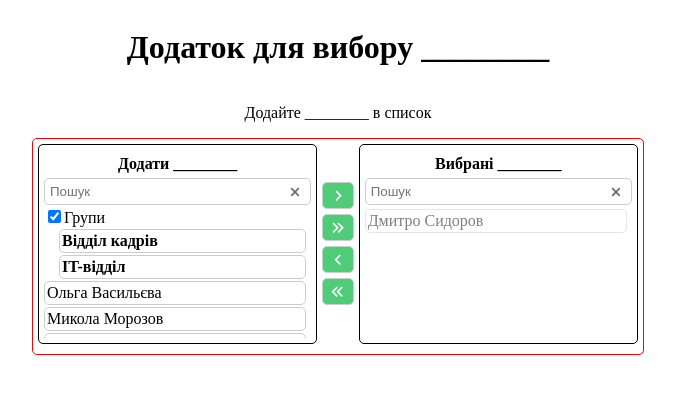
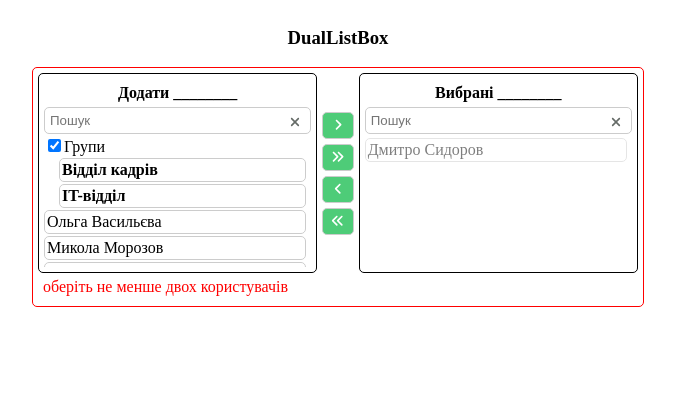
Before and after one commit to butkodenis/UI, a React (Vite) app: page / in a window 1280 px wide. Shown: the top 394 px of the page, without its empty margins (302-977 px from the left). Built offline with nearby package versions, Linux system fonts and the light colour scheme.

Commit message:
Добавлена валидация для выбора пользователей в компоненте App, обновлена логика обработки выбранных элементов и фильтрации доступных. Обновлены данные в mockData.

```diff
--- a/src/App.tsx
+++ b/src/App.tsx
@@ -1,4 +1,4 @@
-import { useState } from 'react';
+import { useState, useEffect } from 'react';
 import './styles/scss/app.scss';
 import DualListBox from './ui/components/DualListBox/DualListBox';
 
@@ -15,20 +15,55 @@ function App() {
   const [availableList, setAvailableList] = useState<ListItem[]>(initialAvailableList);
   const [selectedList, setSelectedList] = useState<ListItem[]>(initialSelectedList);
 
+  useEffect(() => {
+    if (selectedList.length < 2) {
+      setInvalidMessage('оберіть не менше двох користувачів');
+    } else {
+      setInvalidMessage('');
+    }
+  }, [selectedList]);
+
   const handleSelectedChange = (selectedItems: ListItem[]) => {
-    console.log('selectedItems:', selectedItems);
+    console.log('selectedItems  (Обновленый массив выбраных от компонента): ', selectedItems);
+    console.log('selectedList (Текущий стейт род. выбраных): ', selectedList);
+    console.log('availableList (Текущий стейт род. доступных): ', availableList);
 
-    const updatedSelectedItems = selectedItems.flatMap((item) => (item.isGroup ? getGroupUsers(item.id) : item));
+    // Заменяем группы на пользователей
+    const updatedSelectedItems = selectedItems.flatMap((item) => {
+      if (item.isGroup) {
+        const groupItems = getGroupItems(item.id);
+        // удаляем дубли если есть уже в списке выбранных
+        const newGroupItems = groupItems.filter(
+          (groupItem) => !selectedItems.some((selectedItem) => selectedItem.id === groupItem.id)
+        );
 
-    const updatedAvailableList = availableList.filter((item) => item.isGroup || !updatedSelectedItems.includes(item));
-    console.log('updatedSelectedItems:', updatedSelectedItems);
+        return newGroupItems;
+      }
+      return item;
+    });
+    //
+
+    // Проверяем наличие выбранных элементов в массиве доступных элементов и удаляем их
+    const newSelectedItems = updatedSelectedItems.filter((item) => !selectedList.includes(item));
+    const removedSelectedItems = selectedList.filter((item) => !updatedSelectedItems.includes(item));
+
+    // Обновляем массив доступных элементов
+    const updatedAvailableList = [
+      ...availableList.filter((item) => !newSelectedItems.includes(item)), // удаляем выбранные элементы из доступных
+      ...removedSelectedItems.filter((item) => !item.isGroup), // добавляем удаленные элементы в доступные
+    ];
+
+    // Удаляем пользователей, добавленных через группу, из availableList
+    const finalAvailableList = updatedAvailableList.filter(
+      (item) => !updatedSelectedItems.some((selectedItem) => selectedItem.id === item.id)
+    );
+
     // Обновляем состояния списков
-    setAvailableList(updatedAvailableList);
+    setAvailableList(finalAvailableList);
     setSelectedList(updatedSelectedItems);
   };
 
-  const getGroupUsers = (id: string) => {
-    console.log('UUID группи:', id);
+  const getGroupItems = (id: string) => {
     switch (id) {
       case '550e8400-e29b-41d4-a716-446655440003':
         return group1;
@@ -43,15 +78,14 @@ function App() {
   return (
     <div className="App">
       <div className="wrapper">
-        <h1>Додаток для вибору ________</h1>
-        <p>Додайте ________ в список</p>
+        <h3>DualListBox</h3>
         <DualListBox
           labelOptions="Додати ________"
           labelSelected="Вибрані ________"
           placeholder="Placeholder"
           options={availableList}
           selectedValues={selectedList}
-          isInvalid={true}
+          isInvalid={selectedList.length < 2}
           disabled={false}
           invalidMessage={invalidMessage}
           clearable={true}
--- a/src/mockData/data.ts
+++ b/src/mockData/data.ts
@@ -58,30 +58,26 @@ export const selectedList = [
 
 export const group1 = [
   {
-    id: '550e8400-e29b-41d4-a716-446655440806',
-    label: 'Ольга Музика',
+    id: '550e8400-e29b-41d4-a716-446655440010',
+    label: 'Андрій Лисенко',
   },
   {
-    id: '550e8400-e29b-41d4-a716-446655440807',
-    label: 'Микола Деревянко',
+    id: '550e8400-e29b-41d4-a716-446655440011',
+    label: 'Марина Шевченко',
   },
   {
-    id: '550e8400-e29b-41d4-a716-446655440808',
-    label: 'Тетяна Пресняк',
+    id: '550e8400-e29b-41d4-a716-446655440012',
+    label: 'Віталій Гончарук',
   },
 ];
 
 export const group2 = [
   {
-    id: '550e8400-e29b-41d4-a716-446655440809',
-    label: 'Іван Іванов',
+    id: '550e8400-e29b-41d4-a716-446655440012',
+    label: 'Віталій Гончарук',
   },
   {
-    id: '550e8400-e29b-41d4-a716-446655440810',
-    label: 'Марія Петрова',
-  },
-  {
-    id: '550e8400-e29b-41d4-a716-446655440811',
-    label: 'Олександр Сидоренко',
+    id: '550e8400-e29b-41d4-a716-446655440013',
+    label: 'Світлана Романенко',
   },
 ];
--- a/src/ui/components/DualListBox/DualListBox.tsx
+++ b/src/ui/components/DualListBox/DualListBox.tsx
@@ -22,10 +22,12 @@ const DualListBox: React.FC<DualListBoxProps> = (props) => {
     setAvailableItems(props.options);
   }, [props.options]);
 
+  // Фильтруем доступные элементы
   const filteredAvailableItems = availableItems
     .filter((item) => item.label.toLowerCase().includes(filterAvailable.toLowerCase()))
     .filter((item) => isGroupVisible || !item.isGroup);
 
+  // Фильтруем выбранные элементы
   const filteredSelectedItems = selectedItems.filter((item) =>
     item.label.toLowerCase().includes(filterSelected.toLowerCase())
   );
@@ -60,10 +62,10 @@ const DualListBox: React.FC<DualListBoxProps> = (props) => {
     }
   };
 
-  // Функция для перемещения всех элементов в выбранные
+  // Функция для перемещения всех элементов в выбранные кроме групп
   const moveAllItemsToSelected = () => {
-    const individualItems = availableItems.filter((item) => !item.isGroup); // Фильтруем элементы, которые не являются группами
-    const newSelectedItems = [...selectedItems, ...individualItems.filter((item) => !selectedItems.includes(item))]; // Объединяем выбранные элементы с новыми элементами
+    const individualItems = availableItems.filter((item) => !item.isGroup);
+    const newSelectedItems = [...selectedItems, ...individualItems.filter((item) => !selectedItems.includes(item))];
 
     props.onChange(newSelectedItems);
 
```
